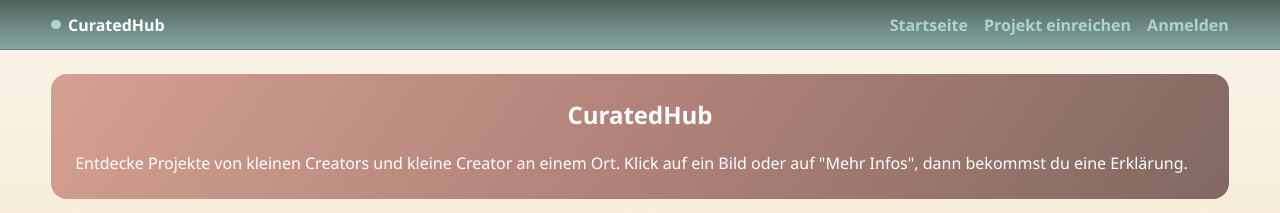
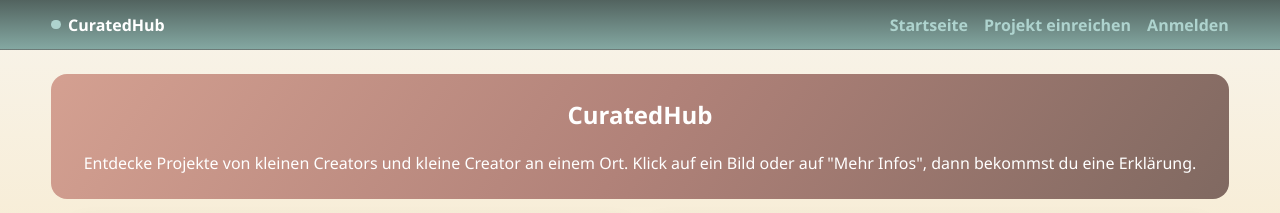
Before and after one commit to BastiLd/Small-but-Good, a Next.js app: page / in a window 1280 px wide. Shown: the top 213 px of the page. Built offline with nearby package versions, Linux system fonts and the light colour scheme; no server answers; the database is empty.

Commit message:
Test zentriert Curated Hub und das drunter

```diff
--- a/app/page.jsx
+++ b/app/page.jsx
@@ -7,7 +7,7 @@
     <>
       <section className="hero">
         <h1 style={{ marginTop: 0, textAlign: "center" }}>CuratedHub</h1>
-        <p>
+        <p style={{ textAlign: "center"}}>
           Entdecke Projekte von kleinen Creators und kleine Creator an einem Ort. Klick auf ein
           Bild oder auf &quot;Mehr Infos&quot;, dann bekommst du eine Erklärung.
         </p>
```
